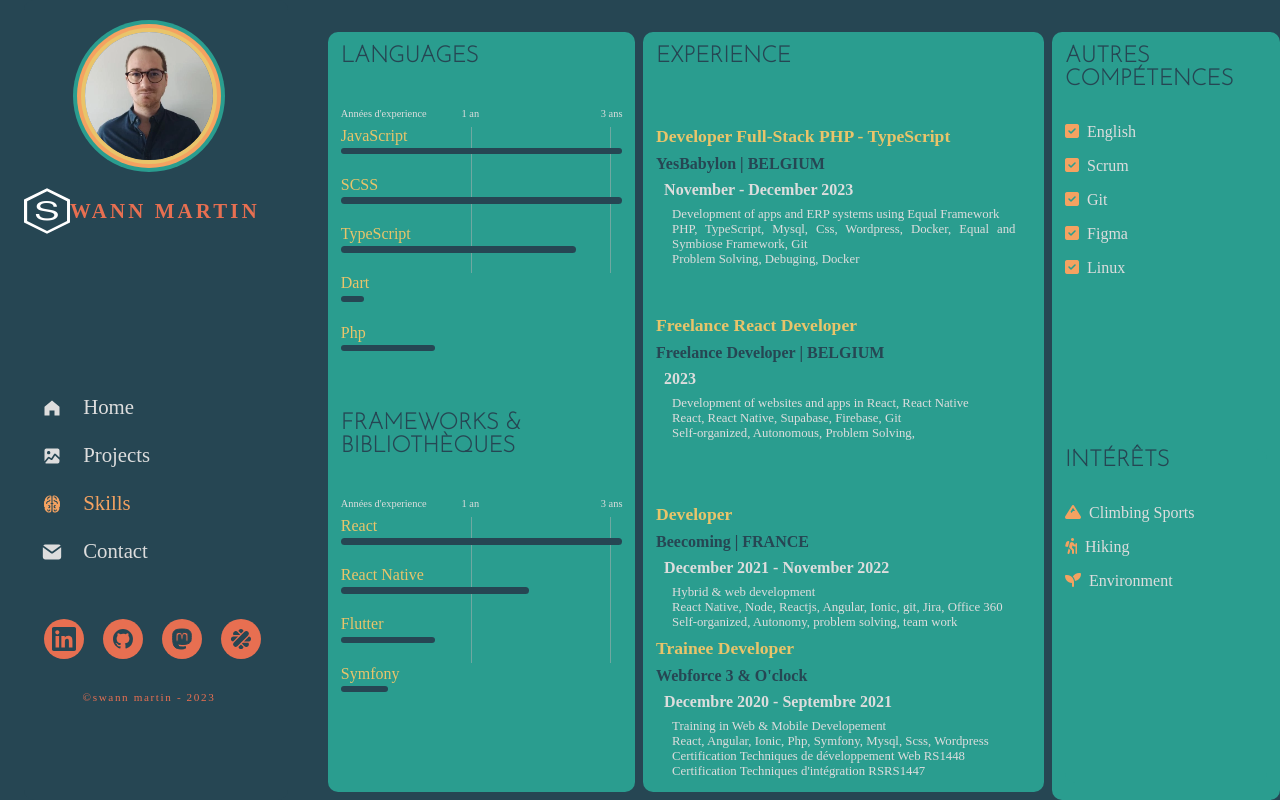
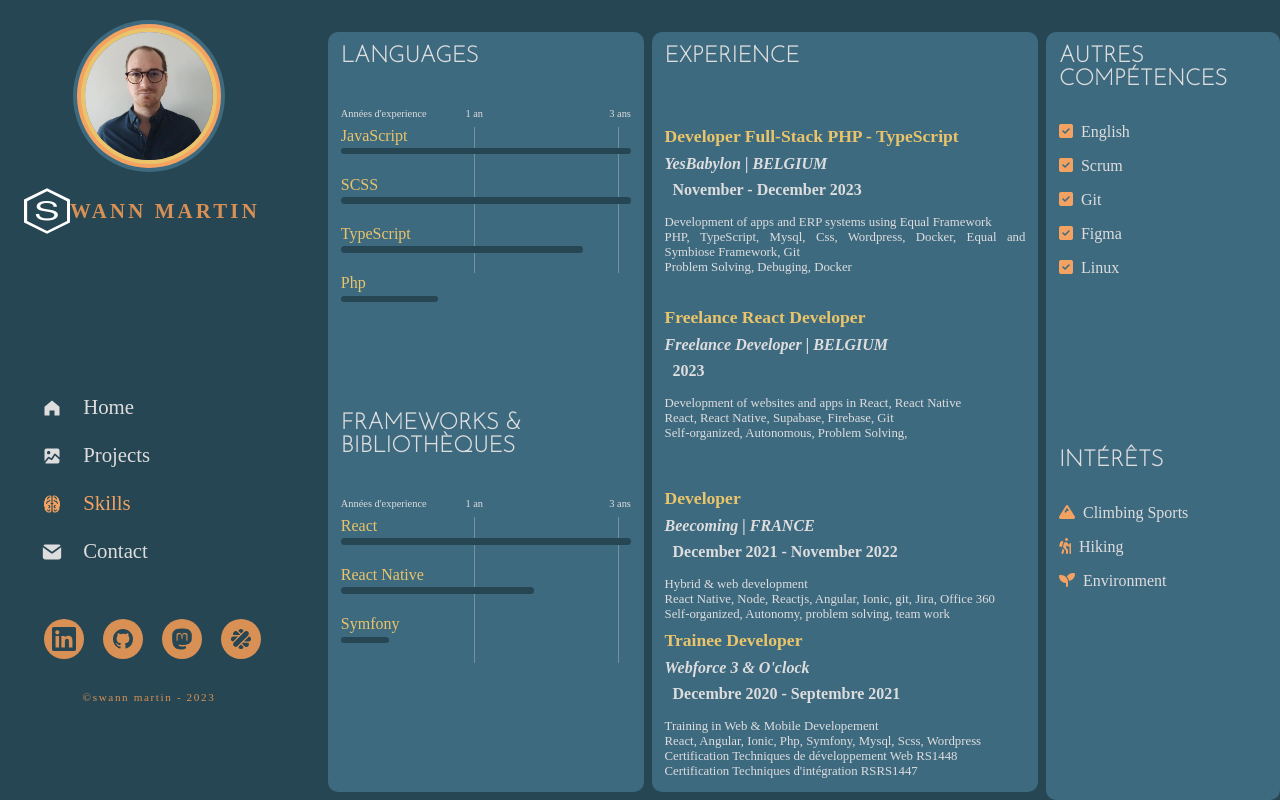
Before and after one commit to swann-martin/portfolio, a React (Vite) app: page /knowledges in a window 1280 px wide. Built offline with nearby package versions, Linux system fonts and the light colour scheme; a web font is replaced by a local one.

Commit message:
minor changes on colors in style

```diff
--- a/src/components/knowledges/Languages.tsx
+++ b/src/components/knowledges/Languages.tsx
@@ -1,7 +1,7 @@
-import { useState } from 'react';
-import ProgressBar from './ProgressBar';
+import { useState } from "react";
+import ProgressBar from "./ProgressBar";
 
-const date1 = new Date('09/10/2020');
+const date1 = new Date("09/10/2020");
 const now = new Date().toDateString();
 const today = new Date(now);
 const diffTime = Math.abs(today.getTime() - date1.getTime());
@@ -10,17 +10,17 @@ const diffYears = Math.ceil(diffDays / 365);
 
 const Languages = () => {
   const [languages, setLanguages] = useState([
-    { id: 1, value: 'JavaScript', xp: diffYears },
-    { id: 2, value: 'SCSS', xp: diffYears },
-    { id: 3, value: 'TypeScript', xp: diffYears - 0.5 },
-    { id: 4, value: 'Dart', xp: 0.25 },
-    { id: 5, value: 'Php', xp: 1 }
+    { id: 1, value: "JavaScript", xp: diffYears },
+    { id: 2, value: "SCSS", xp: diffYears },
+    { id: 3, value: "TypeScript", xp: diffYears - 0.5 },
+    // { id: 4, value: "Dart", xp: 0.25 },
+    { id: 5, value: "Php", xp: 1 }
   ]);
   const [frameworks, setFrameworks] = useState([
-    { id: 1, value: 'React', xp: diffYears },
-    { id: 2, value: 'React Native', xp: diffYears - 1 },
-    { id: 3, value: 'Flutter', xp: diffYears - 2 },
-    { id: 5, value: 'Symfony', xp: 0.5 }
+    { id: 1, value: "React", xp: diffYears },
+    { id: 2, value: "React Native", xp: diffYears - 1 },
+    // { id: 3, value: 'Flutter', xp: diffYears - 2 },
+    { id: 5, value: "Symfony", xp: 0.5 }
   ]);
 
   return (
--- a/src/components/portfolio/modal/Modal.tsx
+++ b/src/components/portfolio/modal/Modal.tsx
@@ -1,5 +1,5 @@
-import { PortfolioData } from '../../../data/portfolioData';
-import './modal.scss';
+import { PortfolioData } from "../../../data/portfolioData";
+import "./modal.scss";
 
 const Modal = ({
   item,
@@ -22,8 +22,8 @@ const Modal = ({
       className="showInfos"
       style={{
         backgroundImage: `url(${picture})`,
-        backgroundSize: 'cover',
-        backgroundRepeat: 'no-repeat'
+        backgroundSize: "cover",
+        backgroundRepeat: "no-repeat"
       }}
       onClick={handleInfo}
     >
@@ -37,8 +37,8 @@ const Modal = ({
 
         {languages.map((language, index) => {
           return (
-            <span key={`${language}-modal-${index}`}>
-              {language === 'all' ? null : ' #' + language}
+            <span key={`${language}-modal-${index}`} className="tags">
+              {language === "all" ? null : " #" + language}
             </span>
           );
         })}
--- a/src/components/portfolio/modal/modal.scss
+++ b/src/components/portfolio/modal/modal.scss
@@ -1,4 +1,4 @@
-@use 'src/styles/settings.scss';
+@use "src/styles/settings.scss";
 .showInfos {
   position: fixed;
   top: 0;
@@ -16,7 +16,7 @@
     width: 600px;
     max-width: 100vw;
     margin: 0 auto;
-    color: settings.$color-5;
+    color: settings.$white;
     background: settings.$color-1-transparent;
     border-radius: settings.$borderRadius;
     padding: 2rem;
@@ -33,7 +33,7 @@
   }
   .head {
     display: flex;
-    justify-content: space-around;
+    justify-content: space-between;
     align-items: center;
     margin: 1rem 0;
     h2 {
@@ -50,14 +50,25 @@
     border-radius: settings.$borderRadius;
     padding: 0.5rem;
     transition: 0.2s;
+    &:hover {
+      background: settings.$color-3;
+    }
+  }
+  .close {
+    &:hover {
+      background: orangered;
+    }
+  }
 
-    &:hover {
-      background: red;
-    }
+  .tags {
+    font-style: italic;
+    font-weight: bold;
+    color: settings.$color-3;
   }
   .text {
     text-align: justify;
-    padding: 1rem;
+    padding-top: 1rem;
+    padding-bottom: 1rem;
     margin-bottom: 1rem;
   }
 }
--- a/src/components/portfolio/project/Project.tsx
+++ b/src/components/portfolio/project/Project.tsx
@@ -1,7 +1,7 @@
-import { Suspense, useState } from 'react';
-import { PortfolioData } from '../../../data/portfolioData';
-import Modal from '../modal/Modal';
-import './project.scss';
+import { Suspense, useState } from "react";
+import { PortfolioData } from "../../../data/portfolioData";
+import Modal from "../modal/Modal";
+import "./project.scss";
 
 export const Project = ({
   item,
@@ -45,27 +45,27 @@ export const Project = ({
                 handleRadio(e);
               }}
               className={
-                language === 'all'
-                  ? ''
+                language === "all"
+                  ? ""
                   : language === selectedLanguage
-                  ? 'tag tag--selected'
-                  : 'tag'
+                  ? "tag tag--selected"
+                  : "tag"
               }
               key={`${language}-${index}`}
             >
-              {language === 'all' ? null : ' #' + language}
+              {language === "all" ? null : " #" + language}
             </p>
           ))}
         </div>
       </div>
 
-      <h3>{name}</h3>
-      {picture === '' ? (
+      <h3 className="project-title">{name}</h3>
+      {picture === "" ? (
         <div
           style={{
-            display: 'flex',
-            justifyContent: 'center',
-            alignItems: 'center'
+            display: "flex",
+            justifyContent: "center",
+            alignItems: "center"
           }}
         >
           <i
@@ -91,7 +91,7 @@ export const Project = ({
       )}
 
       <div className="infos">
-        {!!deployedAt && deployedAt !== '' && (
+        {!!deployedAt && deployedAt !== "" && (
           <a
             className="infos-link"
             href={deployedAt}
--- a/src/components/portfolio/project/project.scss
+++ b/src/components/portfolio/project/project.scss
@@ -1,4 +1,4 @@
-@use 'src/styles/settings.scss';
+@use "src/styles/settings.scss";
 
 .project {
   background: settings.$color-2;
@@ -12,15 +12,19 @@
   display: grid;
   grid-template-rows: 15% 15% 45% 25%;
   grid-template-areas:
-    '1'
-    '2'
-    '3'
-    '4';
+    "1"
+    "2"
+    "3"
+    "4";
   animation: popup 0.6s ease forwards;
   transform: scale(0);
   transform-origin: center;
   @media screen and (min-height: 760px) {
     height: 1fr;
+  }
+
+  &-title {
+    color: settings.$white;
   }
 
   .header {
--- a/src/pages/knowledges/_knowledges.scss
+++ b/src/pages/knowledges/_knowledges.scss
@@ -24,7 +24,8 @@
       font-size: 1.4rem;
       margin-bottom: 1rem;
       font-family: $font-2;
-      color: $color-1;
+      color: $white;
+      font-weight: bolder;
       text-transform: uppercase;
     }
     .languagesFrameworks {
@@ -122,7 +123,8 @@
       }
       h5 {
         font-size: 1rem;
-        color: $color-1;
+        color: $white;
+        font-style: italic;
         margin: 0.5rem 0;
       }
       h6 {
@@ -131,10 +133,9 @@
         margin: 0.5rem 0;
       }
       ul {
-        margin-top: 0.5rem;
+        padding-top: 0.5rem;
         font-size: 0.8rem;
         text-align: justify;
-        padding: 0 1rem;
       }
       .exp-1 {
         grid-area: 2;
--- a/src/styles/_settings.scss
+++ b/src/styles/_settings.scss
@@ -1,15 +1,17 @@
-@import url('https://fonts.googleapis.com/css2?family=Josefin+Sans:wght@100&family=Nova+Round&family=Ubuntu+Mono:ital@1&display=swap');
+@import url("https://fonts.googleapis.com/css2?family=Josefin+Sans:wght@100&family=Nova+Round&family=Ubuntu+Mono:ital@1&display=swap");
 
-$font-1: 'Nova Round', cursive;
-$font-2: 'Josefin Sans', sans-serif;
-$font-3: 'Ubuntu Mono', monospace;
+$font-1: "Nova Round", cursive;
+$font-2: "Josefin Sans", sans-serif;
+$font-3: "Ubuntu Mono", monospace;
 
 $color-1: #264653ff;
-$color-1-transparent: rgba(38, 70, 83, 0.747);
-$color-2: #2a9d8fff;
+$color-1-transparent: rgba(38, 70, 83, 0.87);
+// $color-2: #2a9d8fff;
+$color-2: rgb(62, 106, 128);
 $color-3: #e9c46aff;
 $color-4: #f4a261ff;
-$color-5: #e76f51ff;
+// $color-5: #e76f51ff;
+$color-5: rgb(216, 144, 85);
 $white: #ddd;
 $black: #333;
 
```
